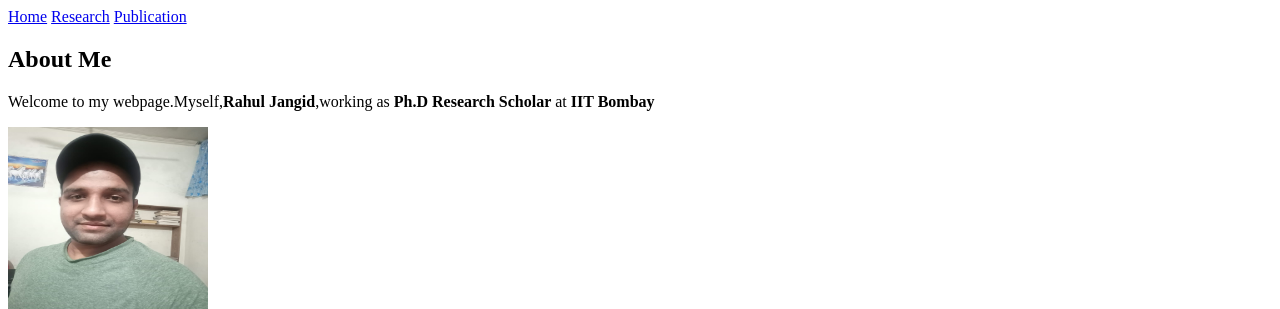
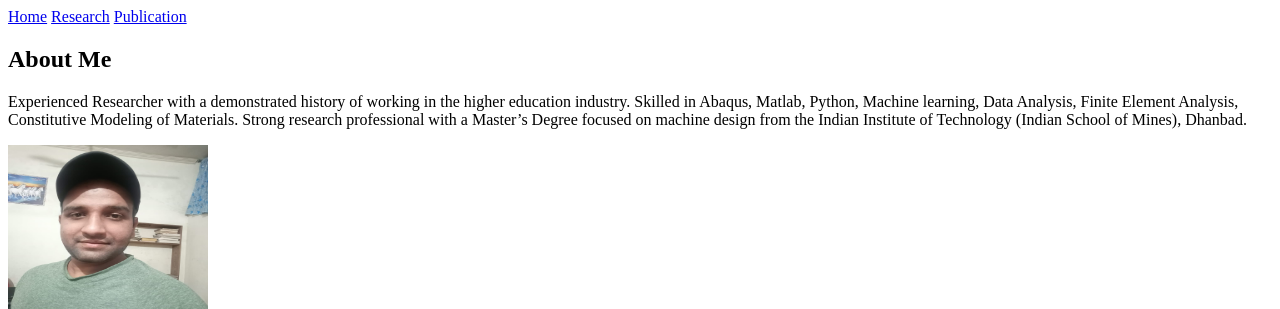
Before and after one commit to willkin92/willkin92.github.io, a plain HTML site: page index.html in a window 1280 px wide. Shown: the top 309 px of the page. Drawn offline with Linux system fonts and the light colour scheme.

Commit message:
Add files via upload

```diff
--- a/index.html
+++ b/index.html
@@ -15,7 +15,7 @@
     </header>
     <section>
       <h2>About Me </h2>
-      <p>Welcome to my webpage.Myself,<b>Rahul Jangid</b>,working as <strong>Ph.D Research Scholar</strong> at <strong>IIT Bombay</strong> </p>
+      <p>Experienced Researcher with a demonstrated history of working in the higher education industry. Skilled in Abaqus, Matlab, Python, Machine learning, Data Analysis, Finite Element Analysis, Constitutive Modeling of Materials. Strong research professional with a Master’s Degree focused on machine design from the Indian Institute of Technology (Indian School of Mines), Dhanbad.  </p>
     </section>
     <aside>
 <img src="my.jpeg" width="200" height="200" alt="My Photo">
```
